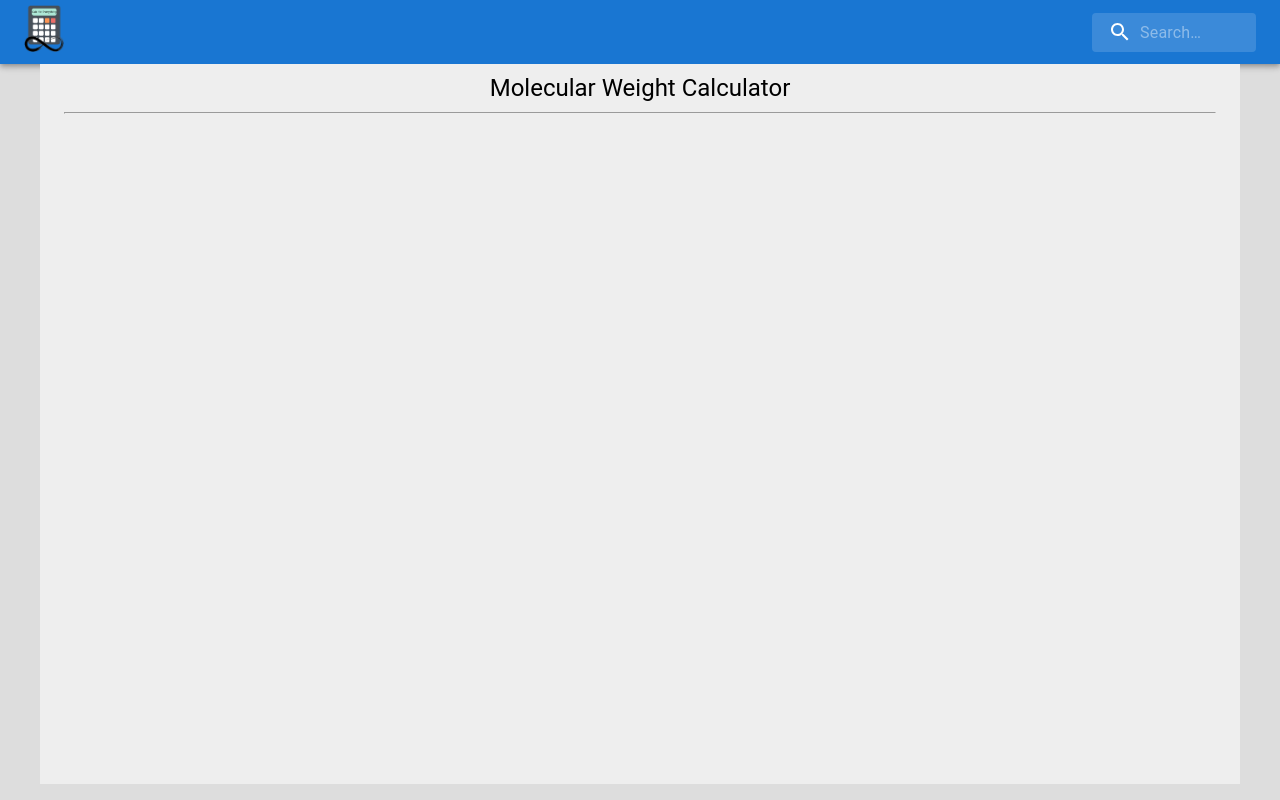
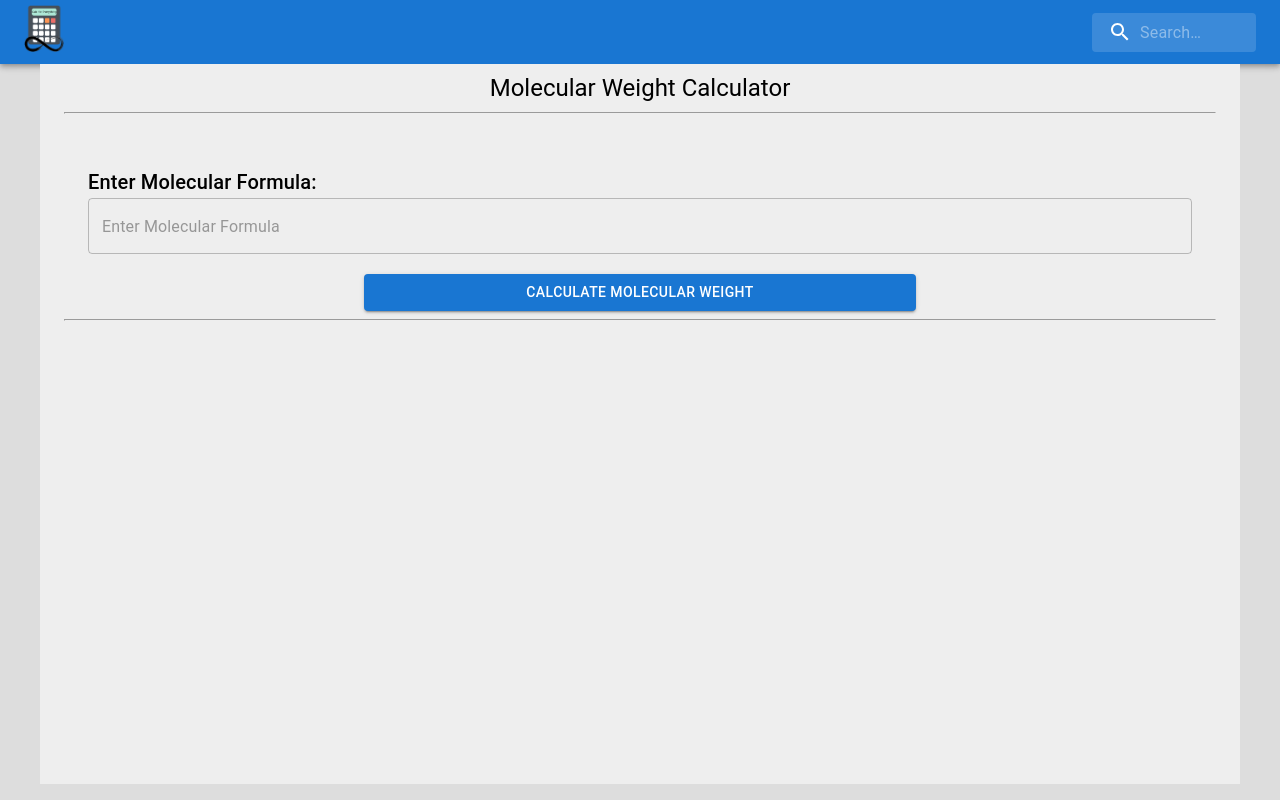
Before and after one commit to SarthakKeshari/calc_for_everything, a React (Create React App) app in the folder calculators/: page /molecularweightcalc in a window 1280 px wide. Built offline with nearby package versions, Linux system fonts and the light colour scheme.

Commit message:
Added Molecular Weight Calculator

```diff
--- a/calculators/src/chemistry/molecularWeightCalc/MainMolecularWeightCalc.js
+++ b/calculators/src/chemistry/molecularWeightCalc/MainMolecularWeightCalc.js
@@ -1,14 +1,291 @@
-import React from 'react';
-import { Container, Typography } from '@mui/material';
+import React, { useState } from "react";
+import { Container, Typography, TextField, Button } from "@mui/material";
 
-function MainMolecularWeightCalc(){
-    return(
-        <Container maxWidth="lg" sx={{ bgcolor: '#eeeeee', minHeight: '90vh', paddingY:"10" }}>
-            <Typography pt={1} variant='h5' sx = {{textAlign: "center"}}>Molecular Weight Calculator</Typography>
-            <hr/>
-            <br/>
-        </Container>
-    )
+const ATOM_MASS = {
+	H: 1.00794,
+	He: 4.0026,
+	Li: 6.941,
+	Be: 9.01218,
+	B: 10.811,
+	C: 12.011,
+	N: 14.0067,
+	O: 15.9994,
+	F: 18.9984,
+	Ne: 20.1797,
+	Na: 22.98977,
+	Mg: 24.305,
+	Al: 26.98154,
+	Si: 28.0855,
+	P: 30.97376,
+	S: 32.066,
+	Cl: 35.4527,
+	Ar: 39.948,
+	K: 39.0983,
+	Ca: 40.078,
+	Sc: 44.9559,
+	Ti: 47.88,
+	V: 50.9415,
+	Cr: 51.996,
+	Mn: 54.938,
+	Fe: 55.847,
+	Co: 58.9332,
+	Ni: 58.6934,
+	Cu: 63.546,
+	Zn: 65.39,
+	Ga: 69.723,
+	Ge: 72.61,
+	As: 74.9216,
+	Se: 78.96,
+	Br: 79.904,
+	Kr: 83.8,
+	Rb: 85.4678,
+	Sr: 87.62,
+	Y: 88.9059,
+	Zr: 91.224,
+	Nb: 92.9064,
+	Mo: 95.94,
+	Tc: 98,
+	Ru: 101.07,
+	Rh: 102.9055,
+	Pd: 106.42,
+	Ag: 107.868,
+	Cd: 112.41,
+	In: 114.82,
+	Sn: 118.71,
+	Sb: 121.757,
+	Te: 127.6,
+	I: 126.9045,
+	Xe: 131.29,
+	Cs: 132.9054,
+	Ba: 137.33,
+	La: 138.9055,
+	Hf: 178.49,
+	Ta: 180.9479,
+	W: 183.85,
+	Re: 186.207,
+	Os: 190.2,
+	Ir: 192.22,
+	Pt: 195.08,
+	Au: 196.9665,
+	Hg: 200.59,
+	Tl: 204.383,
+	Pb: 207.2,
+	Bi: 208.9804,
+	Po: 209,
+	At: 210,
+	Rn: 222,
+	Fr: 223,
+	Ra: 226.0254,
+	Ac: 227,
+	Rf: 261,
+	Db: 262,
+	Sg: 263,
+	Bh: 262,
+	Hs: 265,
+	Mt: 266,
+	Uun: 269,
+	Uuu: 272,
+	Uub: 277,
+	Ce: 140.12,
+	Pr: 140.9077,
+	Nd: 144.24,
+	Pm: 145,
+	Sm: 150.36,
+	Eu: 151.965,
+	Gd: 157.25,
+	Tb: 158.9253,
+	Dy: 162.5,
+	Ho: 164.9303,
+	Er: 167.26,
+	Tm: 168.9342,
+	Yb: 173.04,
+	Lu: 174.967,
+	Th: 232.0381,
+	Pa: 231.0359,
+	U: 238.029,
+	Np: 237.0482,
+	Pu: 244,
+	Am: 243,
+	Cm: 247,
+	Bk: 247,
+	Cf: 251,
+	Es: 252,
+	Fm: 257,
+	Md: 258,
+	No: 259,
+	Lr: 262,
+};
+
+function MainMolecularWeightCalc() {
+	// Input Fields
+	const [molecule, setMolecule] = useState("");
+	const [error, setError] = useState(false);
+
+	// Output Fields
+	const [molecularWeight, setMolecularWeight] = useState("");
+
+	function calculateMolecularWeight() {
+		// Elements will be of size 1, 2, 3
+		// size = 1, only Capitals - H, N, etc.
+		// size = 2, first character capital and second character small - He, Na, Cl
+		// size = 3 , first character capital and second, third character small - Uun, Uuu
+
+		// I was able to find 3 types of Chemical formulas
+		// 1. characters followed by number(if any) eg: H2, SN4, N - ([A-Z][a-z]{0,2}[0-9]*)+
+		// 2. We can have brackets and followed by number eg: Na(SO4)2 - \(  and \)[0-9]*
+		// 3. We can have '.' in between when chemical is crystalized. eg: CuSO4.5H2O - \.[0-9]*([A-Z][a-z]{0,2}[0-9]*)+
+		const validFormulaRegex = /([A-Z][a-z]{0,2}[0-9]*)+|\(|\)[0-9]*|\.[0-9]*([A-Z][a-z]{0,2}[0-9]*)+/g;
+		const generalCaseRegex = /[A-Z][a-z]*[0-9]*/g;
+		const generalCaseToTestRegex = /^([A-Z][a-z]{0,2}[0-9]*)+/;
+		const dotRegex = /\.(\d+)[A-Z]/;
+		const numberRegex = /[0-9]+$/;
+		const alphaRegex = /[A-Z][a-z]{0,2}/;
+		if (!validFormulaRegex.test(molecule)) {
+			setError(true);
+			return;
+		}
+		const subMoleculeArray = molecule.match(validFormulaRegex);
+		let stack = [];
+
+		subMoleculeArray.forEach((subMolecule) => {
+			if (generalCaseToTestRegex.test(subMolecule)) {
+				// Case 1
+				const subAtoms = subMolecule.match(generalCaseRegex);
+				let currTotal = 0;
+				subAtoms.forEach((atom) => {
+					if (numberRegex.test(atom)) {
+						const element = atom.match(alphaRegex)[0];
+						const number = atom.match(numberRegex)[0];
+						if (ATOM_MASS.hasOwnProperty(element)) {
+							currTotal += ATOM_MASS[element] * parseInt(number);
+						} else {
+							setError(true);
+						}
+					} else {
+						if (ATOM_MASS.hasOwnProperty(atom)) {
+							currTotal += ATOM_MASS[atom];
+						} else {
+							setError(true);
+						}
+					}
+				});
+				stack.push(currTotal);
+			} else if (subMolecule === "(") {
+				// Case 2
+				stack.push("(");
+			} else if (subMolecule[0] === ")") {
+				// Case 2
+				if (stack.length === 0) {
+					setError(true);
+					return;
+				}
+				let currSum = 0;
+				let number = 1;
+				if (numberRegex.test(subMolecule)) {
+					number = parseInt(subMolecule.match(numberRegex)[0]);
+				}
+				let poppedElement = stack.pop();
+				while (poppedElement !== "(") {
+					currSum += poppedElement;
+					if (stack.length === 0) {
+						setError(true);
+						break;
+					}
+					poppedElement = stack.pop();
+				}
+				stack.push(currSum * number);
+			} else if (subMolecule[0] === ".") {
+				// Case - 3
+				let number = subMolecule.match(dotRegex);
+				if (subMolecule.match(dotRegex)) {
+					number = parseInt(subMolecule.match(dotRegex)[1]);
+				}
+				let currTotal = 0;
+				const subAtoms = subMolecule.match(generalCaseRegex);
+				subAtoms.forEach((atom) => {
+					if (numberRegex.test(atom)) {
+						const element = atom.match(alphaRegex)[0];
+						const number = atom.match(numberRegex)[0];
+						if (ATOM_MASS.hasOwnProperty(element)) {
+							currTotal += ATOM_MASS[element] * parseInt(number);
+						} else {
+							setError(true);
+						}
+					} else {
+						if (ATOM_MASS.hasOwnProperty(atom)) {
+							currTotal += ATOM_MASS[atom];
+						} else {
+							setError(true);
+						}
+					}
+				});
+				stack.push(currTotal * number);
+			}
+		});
+		let finalMolecularWeight = 0;
+		stack.forEach((subMoleculeWeight) => {
+			if (Number(subMoleculeWeight) === subMoleculeWeight) {
+				finalMolecularWeight += subMoleculeWeight;
+			} else {
+				setError(true);
+			}
+		});
+		setMolecularWeight(finalMolecularWeight);
+	}
+
+	return (
+		<Container maxWidth="lg" sx={{ bgcolor: "#eeeeee", minHeight: "90vh", paddingY: "10" }}>
+			<Typography pt={1} variant="h5" sx={{ textAlign: "center" }}>
+				Molecular Weight Calculator
+			</Typography>
+			<hr />
+			<br />
+
+			<Container sx={{ display: "flex", flexDirection: "column" }}>
+				<Typography pt={1} variant="h6" mt={2}>
+					Enter Molecular Formula:
+				</Typography>
+				<TextField
+					error={error}
+					id="outlined-error"
+					color="primary"
+					disabled={false}
+					placeholder="Enter Molecular Formula"
+					size="lg"
+					variant="outlined"
+					value={molecule}
+					onChange={(e) => {
+						setMolecule(e.target.value);
+						setError(false);
+						setMolecularWeight("");
+					}}
+					helperText={`${error ? "Invalid Input" : ""}`}
+				/>
+				<Button
+					variant="contained"
+					onClick={calculateMolecularWeight}
+					sx={{ width: "50%", margin: "auto", mt: "20px" }}
+				>
+					Calculate Molecular Weight
+				</Button>
+			</Container>
+
+			<hr />
+			<br />
+			{!error && molecularWeight && (
+				<>
+					<Typography pt={1} variant="h6" mt={2}>
+						Molecular Weight
+					</Typography>
+					<div className="output">
+						<Typography pt={1} variant="h6" fontStyle={{ color: "blue" }}>
+							{molecularWeight}
+						</Typography>
+					</div>
+				</>
+			)}
+		</Container>
+	);
 }
 
 export default MainMolecularWeightCalc;
```
